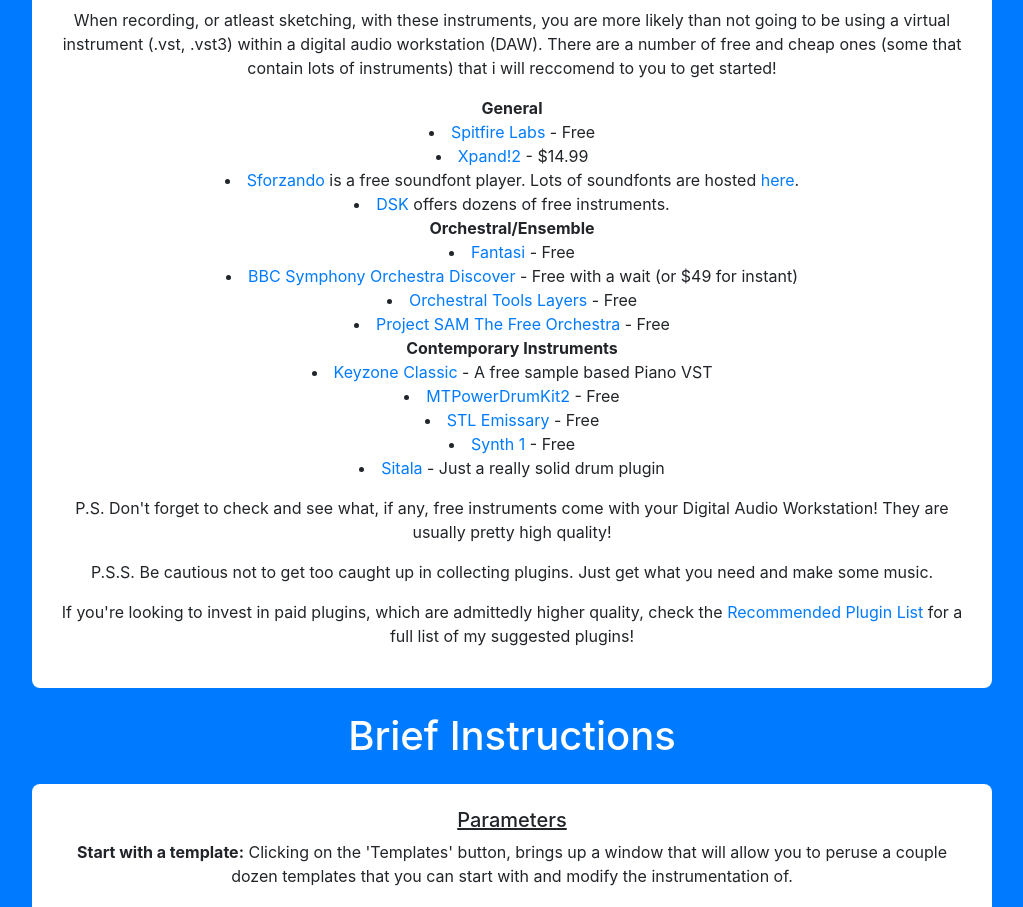
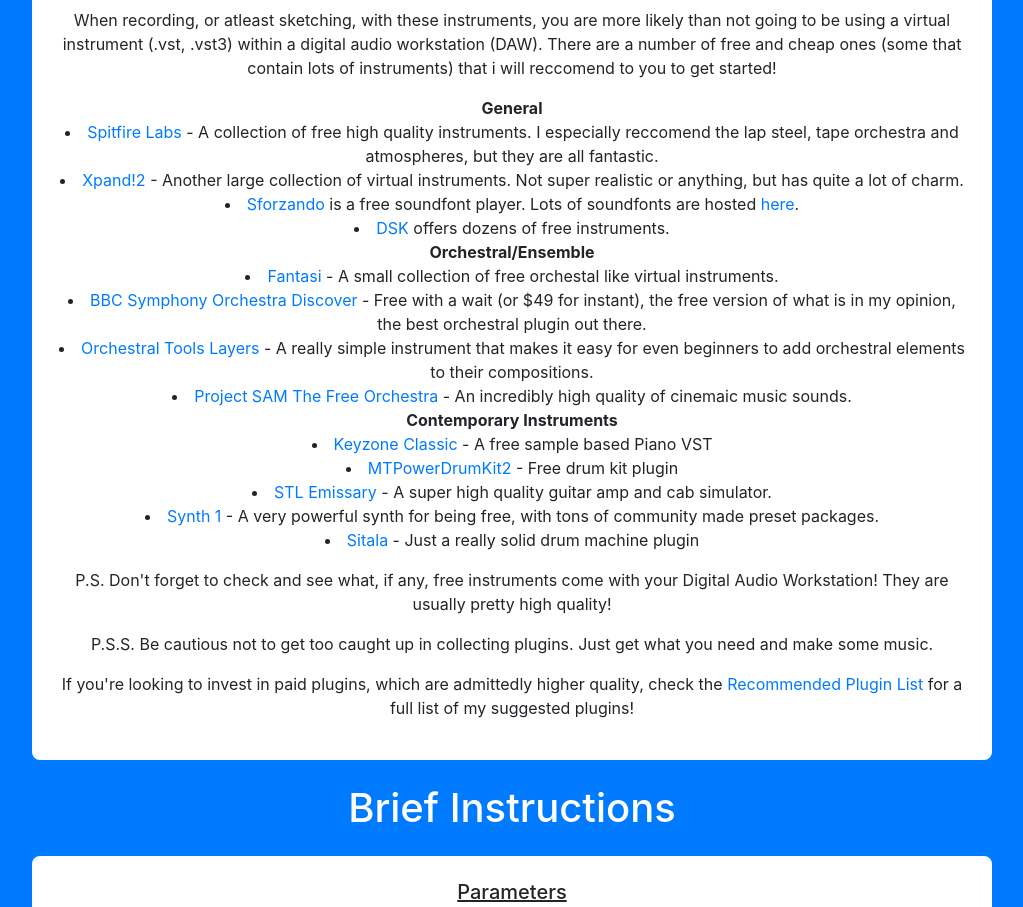
Before and after one commit to robbyph/instrumentation-generation, a Next.js app: page /instructions in a window 1280 px wide. Shown: the part 880-1787 px from the top of the page, without its empty margins (128-1151 px from the left). Built offline with nearby package versions, Linux system fonts and the light colour scheme.

Commit message:
Updated more descriptions

```diff
--- a/pages/instructions.js
+++ b/pages/instructions.js
@@ -22,21 +22,21 @@
                 <p>When recording, or atleast sketching, with these instruments, you are more likely than not going to be using a virtual instrument (.vst, .vst3) within a digital audio workstation (DAW). There are a number of free and cheap ones (some that contain lots of instruments) that i will reccomend to you to get started!</p>
                 <ul className={styles.list}>
                 <li style={{listStyleType: 'none'}}><strong>General</strong></li>
-                    <li><a target="_blank" rel="noopener noreferrer" href="https://labs.spitfireaudio.com/">Spitfire Labs</a> - Free</li>
-                    <li><a target="_blank" rel="noopener noreferrer" href="https://www.adsrsounds.com/product/software/air-music-tech-xpand2-all-in-one-workstation/">Xpand!2</a> - $14.99</li>
+                    <li><a target="_blank" rel="noopener noreferrer" href="https://labs.spitfireaudio.com/">Spitfire Labs</a> - A collection of free high quality instruments. I especially reccomend the lap steel, tape orchestra and atmospheres, but they are all fantastic.</li>
+                    <li><a target="_blank" rel="noopener noreferrer" href="https://www.adsrsounds.com/product/software/air-music-tech-xpand2-all-in-one-workstation/">Xpand!2</a> - Another large collection of virtual instruments. Not super realistic or anything, but has quite a lot of charm.</li>
                     <li><a target="_blank" rel="noopener noreferrer" href='https://www.plogue.com/products/sforzando.html'>Sforzando</a> is a free soundfont player. Lots of soundfonts are hosted <a href="https://musical-artifacts.com/artifacts?tags=soundfont">here</a>.</li>
                     <li><a target="_blank" rel="noopener noreferrer" href="https://www.dskmusic.com/">DSK</a> offers dozens of free instruments.</li>
                     <li style={{listStyleType: 'none'}}><strong>Orchestral/Ensemble</strong></li>
-                    <li><a target="_blank" rel="noopener noreferrer" href="https://www.kvraudio.com/product/fantasi-by-safwan-matni">Fantasi</a> - Free</li>
-                    <li><a target="_blank" rel="noopener noreferrer" href="https://www.spitfireaudio.com/shop/a-z/bbc-symphony-orchestra-discover">BBC Symphony Orchestra Discover</a> - Free with a wait (or $49 for instant)</li>
-                    <li><a target="_blank" rel="noopener noreferrer" href="https://www.orchestraltools.com/store/collections/45">Orchestral Tools Layers</a> - Free</li>
-                    <li><a target="_blank" rel="noopener noreferrer" href="https://projectsam.com/libraries/the-free-orchestra/">Project SAM The Free Orchestra</a> - Free</li>
+                    <li><a target="_blank" rel="noopener noreferrer" href="https://www.kvraudio.com/product/fantasi-by-safwan-matni">Fantasi</a> - A small collection of free orchestal like virtual instruments.</li>
+                    <li><a target="_blank" rel="noopener noreferrer" href="https://www.spitfireaudio.com/shop/a-z/bbc-symphony-orchestra-discover">BBC Symphony Orchestra Discover</a> - Free with a wait (or $49 for instant), the free version of what is in my opinion, the best orchestral plugin out there.</li>
+                    <li><a target="_blank" rel="noopener noreferrer" href="https://www.orchestraltools.com/store/collections/45">Orchestral Tools Layers</a> - A really simple instrument that makes it easy for even beginners to add orchestral elements to their compositions.</li>
+                    <li><a target="_blank" rel="noopener noreferrer" href="https://projectsam.com/libraries/the-free-orchestra/">Project SAM The Free Orchestra</a> - An incredibly high quality of cinemaic music sounds.</li>
                     <li style={{listStyleType: 'none'}}><strong>Contemporary Instruments</strong></li>
                     <li><a target="_blank" rel="noopener noreferrer" href="https://plugins4free.com/plugin/2848/">Keyzone Classic</a> - A free sample based Piano VST</li>
-                    <li><a target="_blank" rel="noopener noreferrer" href="https://www.powerdrumkit.com/">MTPowerDrumKit2</a> - Free</li>
-                    <li><a target="_blank" rel="noopener noreferrer" href="https://www.stltones.com/products/stl-ignite-emissary-plug-in-bundle">STL Emissary</a> - Free</li>
-                    <li><a target="_blank" rel="noopener noreferrer" href="https://www.kvraudio.com/product/synth1-by-daichi-laboratory-ichiro-toda">Synth 1</a> - Free</li>
-                    <li><a target="_blank" rel="noopener noreferrer" href="https://decomposer.de/sitala/">Sitala</a> - Just a really solid drum plugin</li>
+                    <li><a target="_blank" rel="noopener noreferrer" href="https://www.powerdrumkit.com/">MTPowerDrumKit2</a> - Free drum kit plugin</li>
+                    <li><a target="_blank" rel="noopener noreferrer" href="https://www.stltones.com/products/stl-ignite-emissary-plug-in-bundle">STL Emissary</a> - A super high quality guitar amp and cab simulator.</li>
+                    <li><a target="_blank" rel="noopener noreferrer" href="https://www.kvraudio.com/product/synth1-by-daichi-laboratory-ichiro-toda">Synth 1</a> - A very powerful synth for being free, with tons of community made preset packages.</li>
+                    <li><a target="_blank" rel="noopener noreferrer" href="https://decomposer.de/sitala/">Sitala</a> - Just a really solid drum machine plugin</li>
 
                 </ul>
                 <p style={{marginTop: '1rem'}}>P.S. Don't forget to check and see what, if any, free instruments come with your Digital Audio Workstation! They are usually pretty high quality!</p>
```
Also changed, not shown: pages/recommendations.js (+7 -6 lines).
